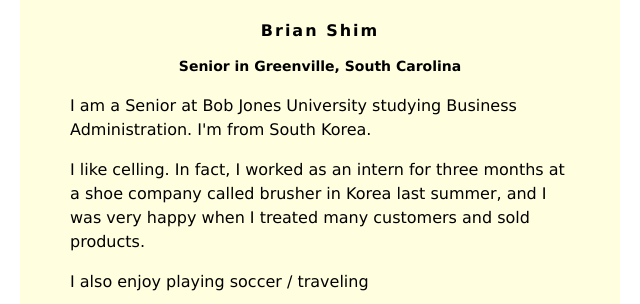
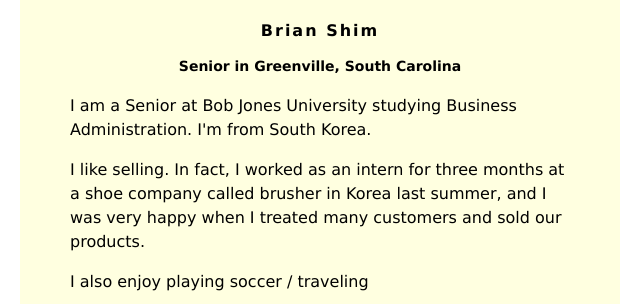
Before and after one commit to mshim824/mshim824.github.io, a plain HTML site: page index.html in a window 1280 px wide. Shown: the top 304 px of the page, 320-960 px from the left. Drawn offline with Linux system fonts and the light colour scheme.

Commit message:
Update index.html

```diff
--- a/index.html
+++ b/index.html
@@ -35,7 +35,7 @@ h3 {
 
          <p>I am a Senior at Bob Jones University studying Business Administration. I'm from South Korea.</p>
          <p>
-           I like celling. In fact, I worked as an intern for three months at a shoe company called brusher in Korea last summer, and I was very happy when I treated many customers and sold products.
+           I like selling. In fact, I worked as an intern for three months at a shoe company called brusher in Korea last summer, and I was very happy when I treated many customers and sold our products.
          </p>
          <p>
             I also enjoy playing soccer / traveling
```
